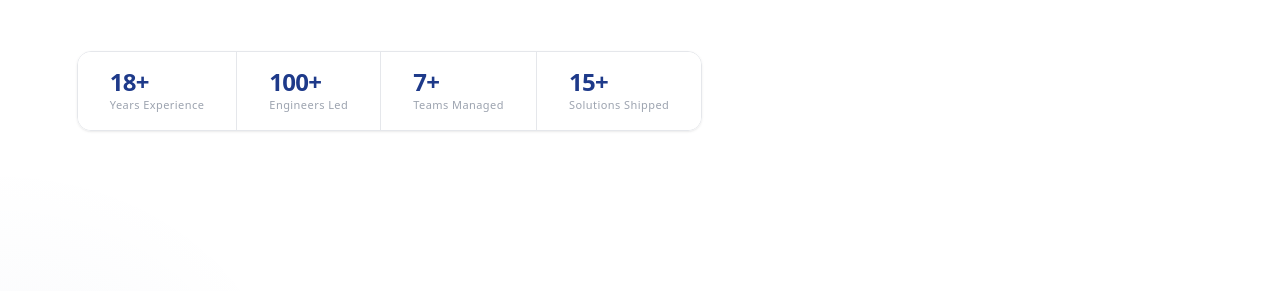
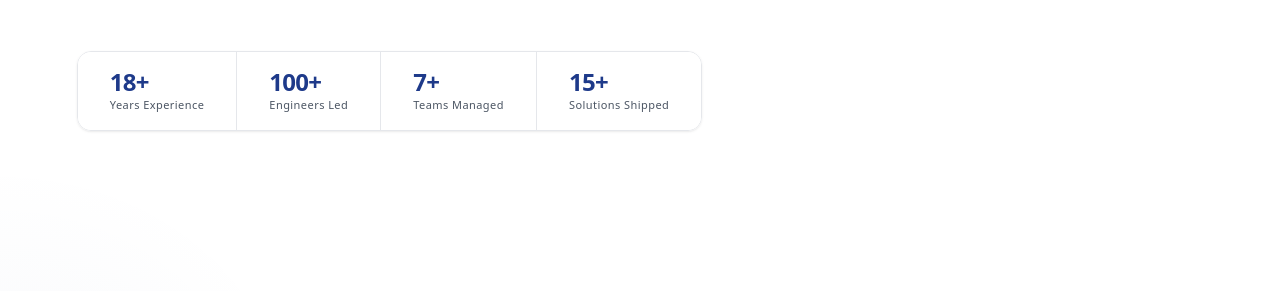
Before and after one commit to balynsky/personal-site, a Jekyll site: the page built from index.html, in a window 1280 px wide and 900 px high, scrolled down 310 px. Shown: the part 159-450 px from the top of the window. Built offline with Jekyll 4.4.1, drawn with Linux system fonts in a browser that asks for light colours; nearby versions of some CDN libraries.

Commit message:
Enhance accessibility, optimize font loading, and refine styles across layout and components

```diff
--- a/_includes/about-section.html
+++ b/_includes/about-section.html
@@ -20,7 +20,10 @@
                 </p>
                 <div class="company-card reveal">
                     <div class="company-logo" style="padding-top:4px">
-                        <img src="/assets/images/spin_logo.png" alt="Spin AI" style="width:100%;filter:none"/>
+                        <picture>
+                            <source srcset="/assets/images/spin_logo.webp" type="image/webp">
+                            <img src="/assets/images/spin_logo.png" alt="Spin AI" style="width:100%;filter:none"/>
+                        </picture>
                     </div>
                     <div class="company-body">
                         <p>As SVP of Engineering at <b>Spin.AI</b> (<a href="https://spin.ai">spin.ai</a>),
--- a/_includes/footer.html
+++ b/_includes/footer.html
@@ -2,7 +2,7 @@
 <footer>
     <div class="text">
         <span>{{ site.name }} © {{ site.time | date: '%Y' }}</span>
-        <a href="{{ site.url }}/feed.xml" target="_blank" rel="noopener noreferrer">
+        <a href="{{ site.url }}/feed.xml" target="_blank" rel="noopener noreferrer" aria-label="RSS Feed">
             <svg fill="#FFF">
                 <use xlink:href="#icon-rss"></use>
             </svg>
@@ -14,4 +14,4 @@
     <a href="#home"><i class="fas fa-arrow-up"></i></a>
 </div>
 
-<script src="/assets/js/script-new.js"></script>
+<script src="/assets/js/script-new.js" defer></script>
--- a/_includes/nav.html
+++ b/_includes/nav.html
@@ -16,9 +16,9 @@
             <li><a href="{{ site.url }}/#skills">Skills</a></li>
             {% comment %}<li><a href="{{ site.url }}/#services">Services</a></li>{% endcomment %}
             {% comment %}<li><a href="{{ site.url }}/#contact">Contact</a></li>{% endcomment %}
-            <div class="cancel-btn">
+            <li class="cancel-btn" role="presentation">
                 <i class="fas fa-times"></i>
-            </div>
+            </li>
         </ul>
         <div class="media-icons">
             {% if site.facebook %}
--- a/_layouts/about.html
+++ b/_layouts/about.html
@@ -3,6 +3,8 @@
 custom_schema: true
 ---
 {% include header.html %}
+
+<main>
 
 <!-- Home Section Start -->
 <section class="home" id="home">
@@ -48,4 +50,6 @@
 
 {% comment %}{% include about-contactme.html %}{% endcomment %}
 
+</main>
+
 {% include footer.html %}
--- a/_layouts/default.html
+++ b/_layouts/default.html
@@ -24,9 +24,16 @@
     <link rel="canonical" href="{{ site.url }}{{ page.url | replace:'index.html','' }}">
     <link rel="alternate" type="application/rss+xml" title="{{ site.title }}" href="{{ site.url }}/feed.xml" />
 
+    <!-- Google Fonts preconnect + load -->
+    <link rel="preconnect" href="https://fonts.googleapis.com">
+    <link rel="preconnect" href="https://fonts.gstatic.com" crossorigin>
+    <link rel="preload" href="https://fonts.googleapis.com/css2?family=Plus+Jakarta+Sans:wght@300;400;500;600;700;800&display=swap" as="style" onload="this.onload=null;this.rel='stylesheet'">
+    <noscript><link rel="stylesheet" href="https://fonts.googleapis.com/css2?family=Plus+Jakarta+Sans:wght@300;400;500;600;700;800&display=swap"></noscript>
+
     <link rel="stylesheet" href="/assets/css/style-new.css">
-    <!-- Fontawesome CDN Link -->
-    <link rel="stylesheet" href="https://cdnjs.cloudflare.com/ajax/libs/font-awesome/6.6.0/css/all.min.css"/>
+    <!-- Font Awesome: async load to avoid render blocking -->
+    <link rel="preload" href="https://cdnjs.cloudflare.com/ajax/libs/font-awesome/6.6.0/css/all.min.css" as="style" onload="this.onload=null;this.rel='stylesheet'">
+    <noscript><link rel="stylesheet" href="https://cdnjs.cloudflare.com/ajax/libs/font-awesome/6.6.0/css/all.min.css"></noscript>
 
 </head>
 <body>
--- a/assets/css/style-new.css
+++ b/assets/css/style-new.css
@@ -1,4 +1,3 @@
-@import url('https://fonts.googleapis.com/css2?family=Plus+Jakarta+Sans:wght@300;400;500;600;700;800&display=swap');
 
 :root {
   --bg:           #ffffff;
@@ -232,7 +231,7 @@
 .hero-stat-label {
   font-size: 11px;
   font-weight: 500;
-  color: var(--text-3);
+  color: var(--text-2);
   letter-spacing: 0.04em;
   white-space: nowrap;
 }
@@ -395,7 +394,7 @@
 .milestones-label {
   font-size: 11px;
   font-weight: 700;
-  color: var(--text-3);
+  color: var(--text-2);
   letter-spacing: 0.12em;
   text-transform: uppercase;
   margin: 28px 0 0;
@@ -549,10 +548,10 @@
   justify-content: space-between;
   font-size: 12px;
   font-weight: 400;
-  color: var(--text-3);
+  color: var(--text-2);
 }
-footer .text span { color: var(--text-3); }
-footer .text a { color: var(--text-3); transition: color 0.2s; display: flex; align-items: center; }
+footer .text span { color: var(--text-2); }
+footer .text a { color: var(--text-2); transition: color 0.2s; display: flex; align-items: center; }
 footer .text a:hover { color: var(--navy); }
 footer .text svg { width: 14px; height: 14px; fill: currentColor; }
 
```
Also changed, not shown: assets/images/spin_logo.webp (added).
